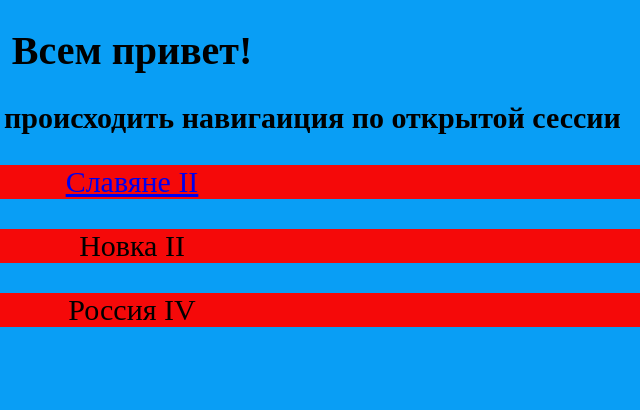
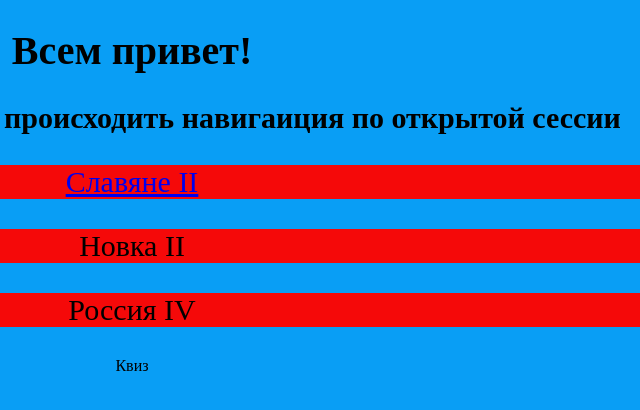
Before and after one commit to MidnightTorch/6_semester, a plain HTML site: page index.html in a window 1280 px wide. Shown: the full height of the page, 508-1148 px from the left. Drawn offline with Linux system fonts and the light colour scheme.

Commit message:
Update index.html

```diff
--- a/index.html
+++ b/index.html
@@ -12,5 +12,6 @@
         <p class="exam"><a href="slaves/slaves.html">Славяне II</a></p>
         <p class="exam">Новка II</p>
         <p class='exam'>Россия IV</p>
+        <p class='quiz'>Квиз</p>
     </div>
 </body>
```
